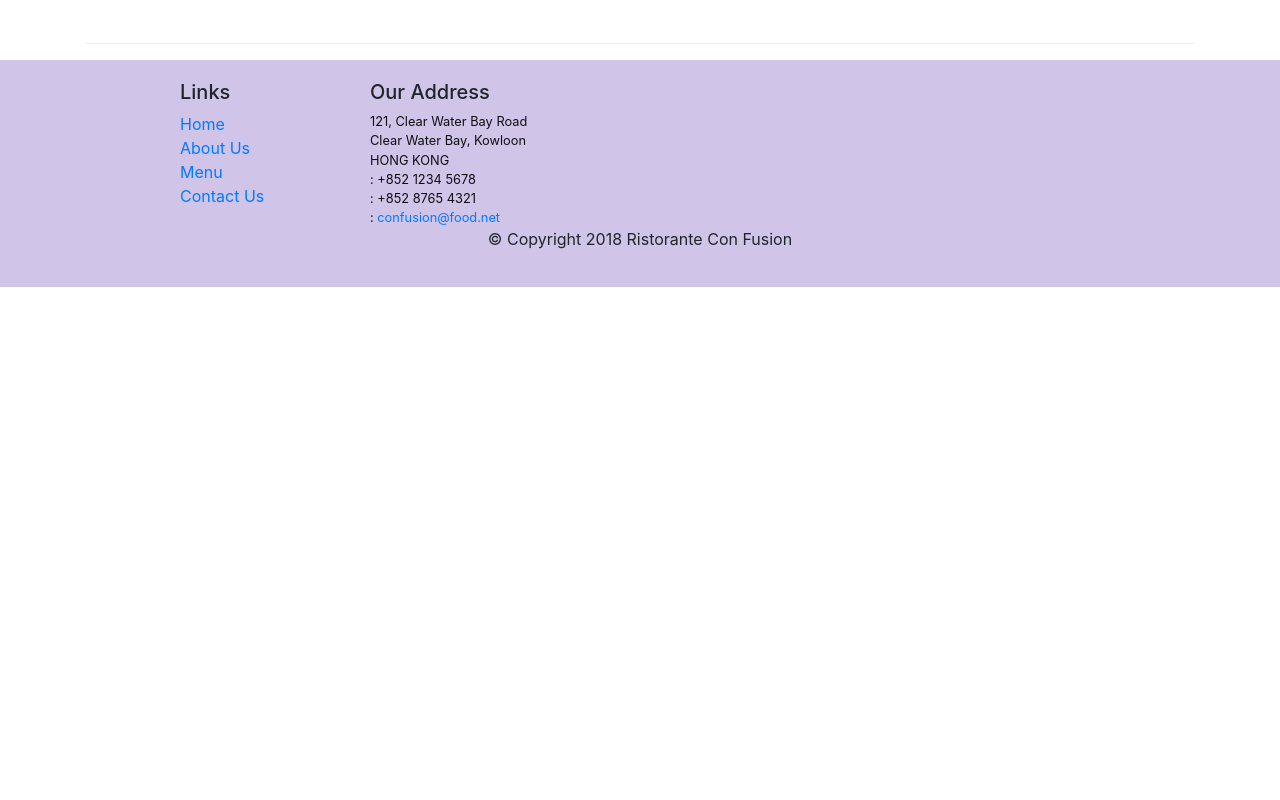
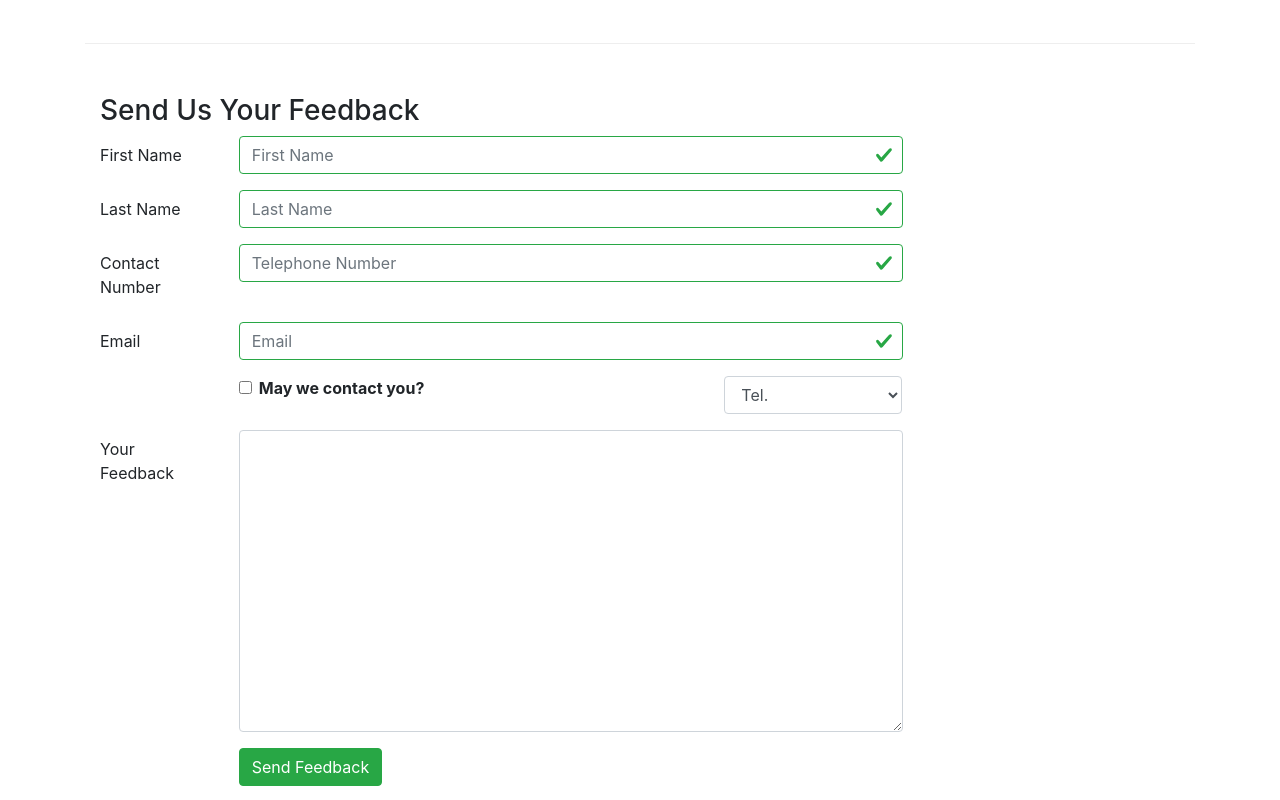
Before and after one commit to leodude77/react-test, a React (Create React App) app: page /contactus in a window 1280 px wide. Shown: the part 780-1580 px from the top of the page. Before the commit the page ends 1067 px from the top, so only its background shows below. Built offline with nearby package versions, Linux system fonts and the light colour scheme.

Commit message:
controlled forms with val

```diff
--- a/src/components/ContactComponent.js
+++ b/src/components/ContactComponent.js
@@ -1,9 +1,80 @@
-import React from 'react';
-import { Breadcrumb, BreadcrumbItem } from 'reactstrap';
+import React, { Component } from 'react';
+import { Breadcrumb, BreadcrumbItem, FormGroup, Form, Button, Label, Input, Col, FormFeedback} from 'reactstrap';
 import { Link } from 'react-router-dom'
 
-function Contact(props) {
-    return(
+class Contact extends Component {
+
+    constructor(props){
+
+        super(props);
+        this.state = {
+            firstname : '',
+            lastname : '',
+            telnum : '',
+            email : '',
+            agree : false,
+            contactType : 'Tel.',
+            message : '',
+            touched : {
+                firstname : false,
+                lastname : false,
+                telnum : false,
+                email : false
+            }
+        };
+        this.handleSubmit = this.handleSubmit.bind(this);
+        this.handleInputChange = this.handleInputChange.bind(this);
+    }
+
+    handleBlur = (field) => (evt) => {
+        this.setState({
+            touched : {...this.state.touched, [field]: true}
+        });
+    }
+
+    validate(firstname,lastname,telnum,email) {
+        const errors = {
+            firstname : '',
+            lastname : '',
+            telnum : '',
+            email : ''
+        }
+        if(this.state.touched.firstname && firstname.length <3)
+            errors.firstname = 'First Name should be > 3 characters';
+        else if(this.state.touched.firstname && firstname.length > 10)
+            errors.firstname = 'First Name should be < 10 characters';
+        if(this.state.touched.lastname && lastname.length <3)
+            errors.lastname = 'Last Name should be > 3 characters';
+        else if(this.state.touched.lastname && lastname.length > 10)
+            errors.lastname = 'Last Name should be < 10 characters';
+
+        const reg = /^\d+$/;
+        if(this.state.touched.telnum && !reg.test(telnum))
+            errors.telnum = "Should contain only numbers";
+        if(this.state.touched.email && email.split('').filter(x => x === '@').length !== 1 )
+            errors.email = "Email should cotain @ sign"
+        return errors;
+    }
+
+
+    handleInputChange(event) {
+        const target = event.target;
+        const value = target.type === 'checkbox' ? target.checked : target.value ;
+        const name = target.name;
+        this.setState({
+            [name] : value
+        });
+    }
+
+    handleSubmit (event) {
+        console.log("Current state is :"+ JSON.stringify(this.state));
+        alert("Current state is :"+ JSON.stringify(this.state));
+        event.preventDefault();
+    }
+
+    render() {
+        const errors = this.validate(this.state.firstname, this.state.lastname, this.state.telnum, this.state.email)
+        return (
             <div className="container">
                 <Breadcrumb>
                             <BreadcrumbItem><Link to ='/home'>Home</Link></BreadcrumbItem>
@@ -39,8 +110,108 @@
                         </div>
                     </div>
                 </div>
+                <div className = "row row-content">
+                    <div className = "col-12">
+                        <h3>Send Us Your Feedback</h3>
+                    </div>
+                    <div className = "col-12 col-md-9">
+                        <Form onSubmit = {this.handleSubmit}>
+                            <FormGroup row>
+                                <Label htmlFor = "firstname" md={2} >First Name</Label>
+                                <Col md = {10}>
+                                    <Input type = "text" id = "firstname" name = "firstname"
+                                        placeholder = "First Name"
+                                        value = {this.state.firstname}
+                                        valid = {errors.firstname === ''}
+                                        invalid = {errors.firstname !== ''}
+                                        onBlur = {this.handleBlur('firstname')}
+                                        onChange = {this.handleInputChange}
+                                        />
+                                    <FormFeedback>{errors.firstname}</FormFeedback>
+                                </Col>
+                            </FormGroup>
+                            <FormGroup row>
+                                <Label htmlFor = "lastname" md={2} >Last Name</Label>
+                                <Col md = {10}>
+                                    <Input type = "text" id = "lastname" name = "lastname"
+                                        placeholder = "Last Name"
+                                        value = {this.state.lastname}
+                                        valid = {errors.lastname === ''}
+                                        invalid = {errors.lastname !== ''}
+                                        onBlur = {this.handleBlur('lastname')}
+                                        onChange = {this.handleInputChange}/>
+                                    <FormFeedback>{errors.lastname}</FormFeedback>
+                                </Col>
+                            </FormGroup>
+                            <FormGroup row>
+                                <Label htmlFor = "telnum" md={2} >Contact Number</Label>
+                                <Col md = {10}>
+                                    <Input type = "tel" id = "telnum" name = "telnum"
+                                        placeholder = "Telephone Number"
+                                        value = {this.state.telnum}
+                                        valid = {errors.telnum === ''}
+                                        invalid = {errors.telnum !== ''}
+                                        onBlur = {this.handleBlur('telnum')}
+                                        onChange = {this.handleInputChange} />
+                                    <FormFeedback>{errors.telnum}</FormFeedback>
+                                </Col>
+                            </FormGroup>
+                            <FormGroup row>
+                                <Label htmlFor = "email" md={2} >Email</Label>
+                                <Col md = {10}>
+                                    <Input type = "email" id = "email" name = "email"
+                                        placeholder = "Email"
+                                        value = {this.state.email}
+                                        valid = {errors.email === ''}
+                                        invalid = {errors.email !== ''}
+                                        onBlur = {this.handleBlur('email')}
+                                        onChange = {this.handleInputChange} />
+                                    <FormFeedback>{errors.email}</FormFeedback>
+                                </Col>
+                            </FormGroup>
+                            <FormGroup row>
+                                <Col md = {{size : 6 , offset : 2}}>
+                                    <FormGroup check>
+                                        <Label check>
+                                            <Input type = "checkbox" name = "agree"
+                                                checked = {this.state.agree}
+                                                onChange = {this.handleInputChange}/>{''}
+                                                <strong>May we contact you?</strong>
+                                        </Label>
+                                    </FormGroup>
+                                </Col>
+                                <Col md = {{size: 3, offset : 1 }} >
+                                    <Input type = "select" name = "contactType"
+                                        value = {this.state.contactType}
+                                        onChange = {this.handleInputChange} >
+                                            <option>Tel.</option>
+                                            <option>Email</option>
+                                    </Input>
+                                </Col>
+                            </FormGroup>
+                            <FormGroup row>
+                                <Label htmlFor = "message" md={2} >Your Feedback</Label>
+                                <Col md = {10}>
+                                    <Input type = "textarea" id = "message" name = "message"
+                                        rows = "12"
+                                        value = {this.state.message}
+                                        onChange = {this.handleInputChange} />
+                                </Col>
+                            </FormGroup>
+                            <FormGroup row>
+                                <Col md = {{size :10 ,offset :2}}>
+                                    <Button type = "submit" color = "success">
+                                        Send Feedback
+                                    </Button>
+                                </Col>
+                            </FormGroup>
+                        </Form>
+                    </div>
+                </div>
+
             </div>
         );
     }
+}
 
 export default Contact;
```
Lines whose indentation alone changed are shown as unchanged.
